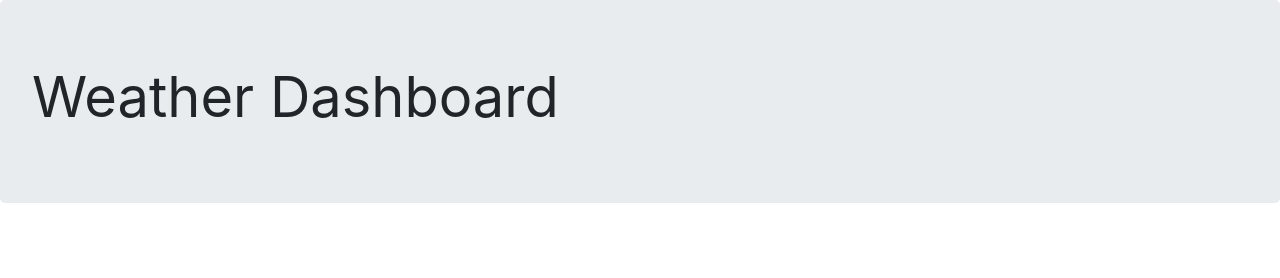
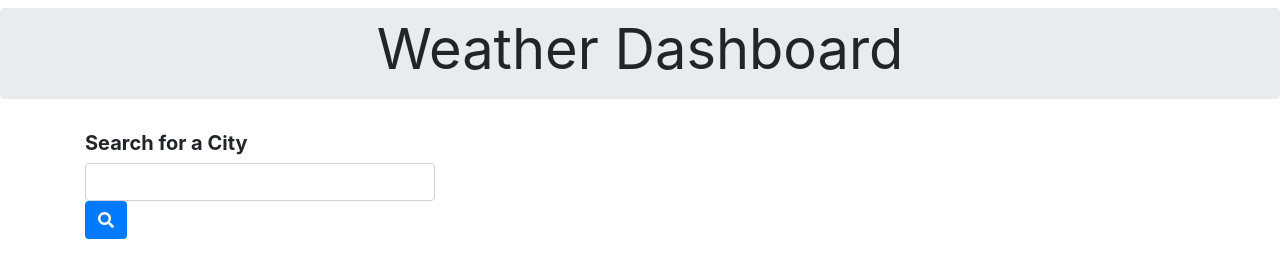
Before and after one commit to kristyvanatta/Weather-Dashboard, a plain HTML site: page index.html in a window 1280 px wide. Drawn offline with nearby package versions, Linux system fonts and the light colour scheme.

Commit message:
added city search button to HTML

```diff
--- a/index.html
+++ b/index.html
@@ -11,13 +11,21 @@
         <title>Weather Dashboard</title>
     </head>
     <body>
-
-        <div class="jumbotron">
+        <!--title area-->
+        <div class="jumbotron container-fluid mt-2 text-center p-2" class="p-3 mb-2 bg-info text-white">
             <h1 class="display-4"><strong>Weather Dashboard</strong></h1>
         </div>
-
+        <!--city search-->
         <div class ="container">
-
+            <div class="row">
+                <div class="col-sm-4">
+                    <h5 class="city"><strong>Search for a City</strong></h5>
+                    <div class="input mb-3">
+                    <input type="text" class="form-control" id="city-search">
+                    <button class="btn bg-primary text-light" id="search-btn"><i class="fa fa-search"></i></button>
+                    </div>
+                </div>
+            </div>
         </div>
 
 
```
